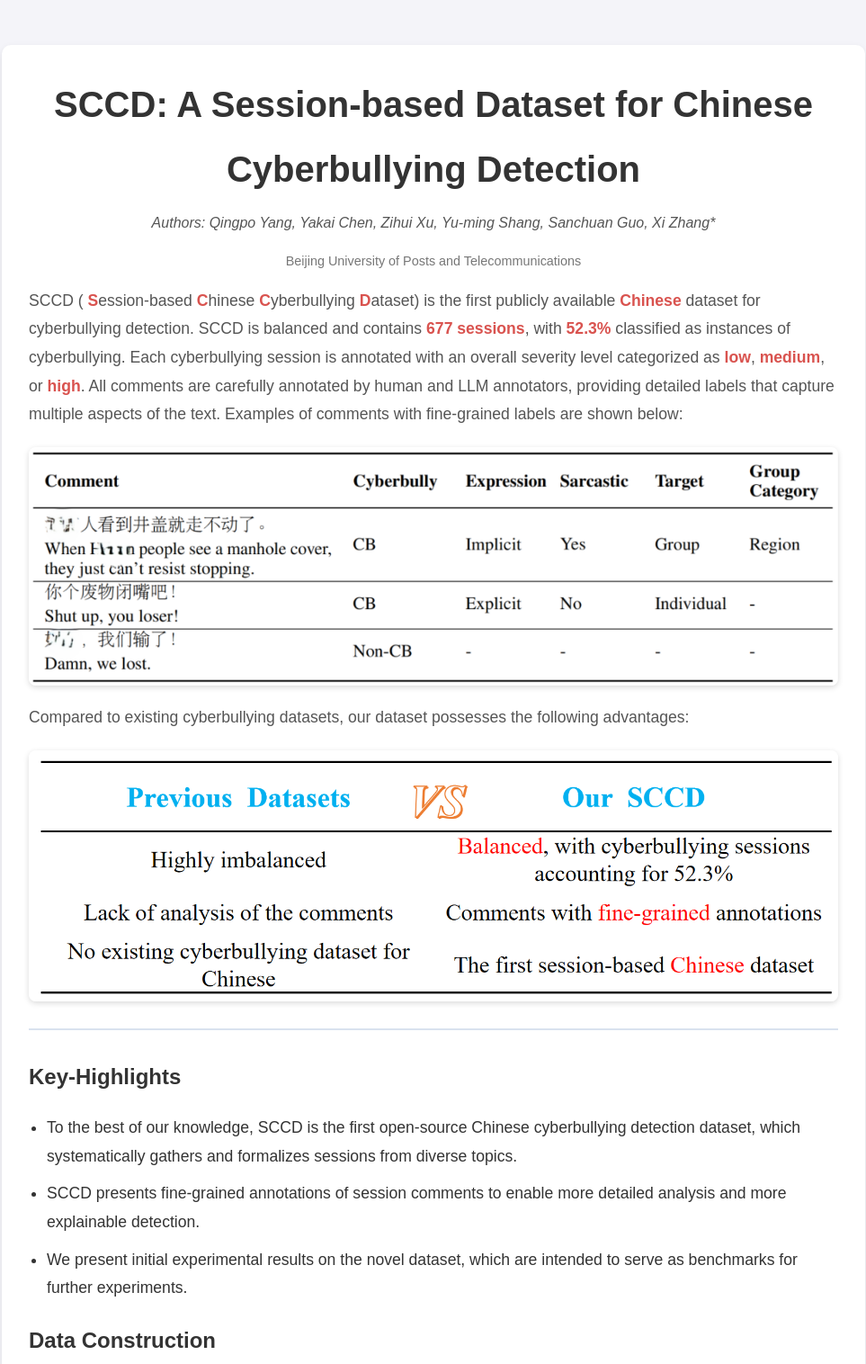
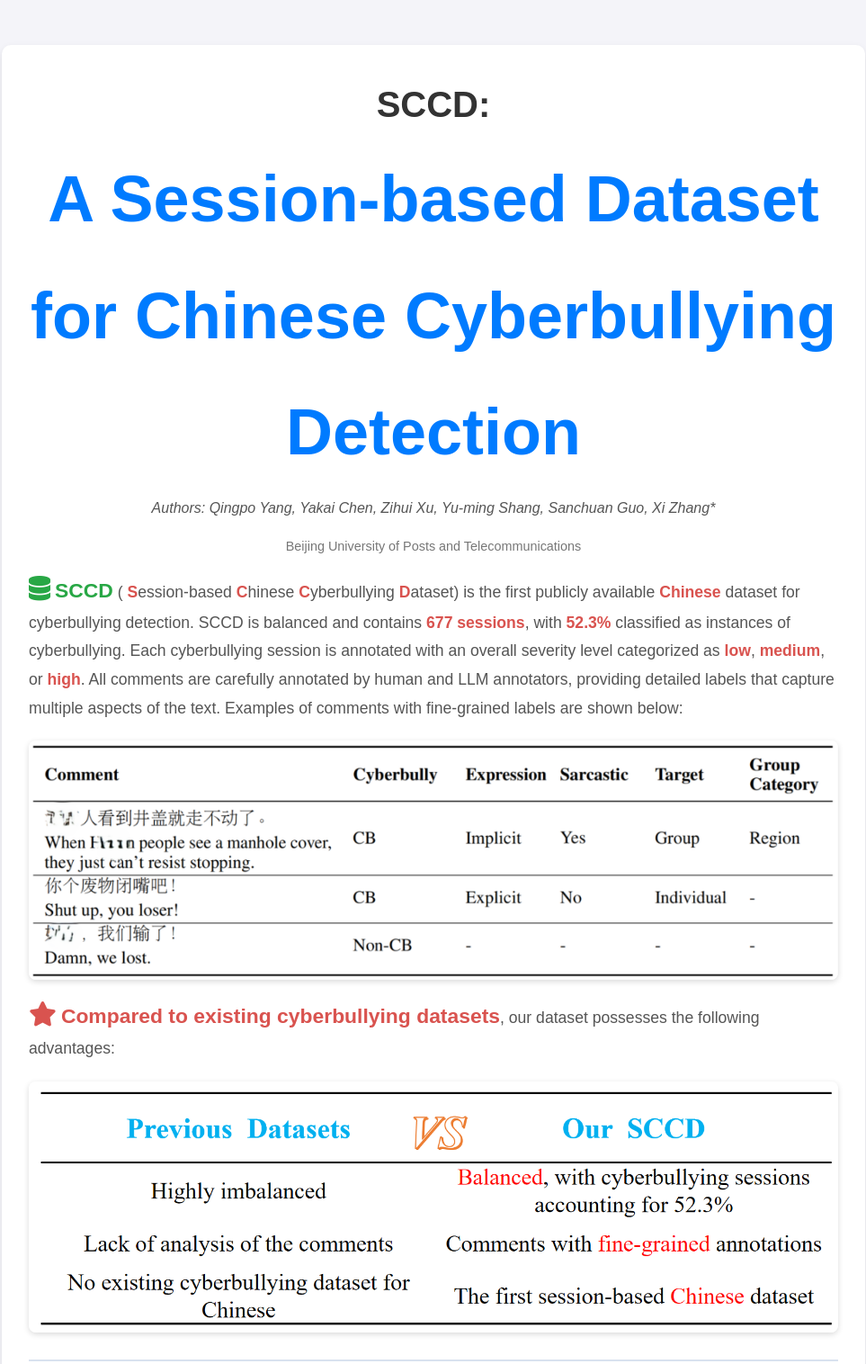
Before and after one commit to yizhidamaohan/sccd, a plain HTML site: page index.html in a window 1280 px wide. Shown: the top 1516 px of the page at 90% size, without its empty margins (158-1121 px from the left). Drawn offline with Linux system fonts and the light colour scheme.

Commit message:
index.html

```diff
--- a/index.html
+++ b/index.html
@@ -28,10 +28,16 @@
         /* 标题样式 */
         .title {
             text-align: center;
-            margin-bottom: 10px;
             font-size: 2.5em;
             font-weight: bold;
             color: #333;
+        }
+
+        .title span {
+            display: block;
+            margin-top: 5px;
+            font-size: 1.8em;
+            color: #007BFF;
         }
 
         .author {
@@ -83,6 +89,22 @@
             font-weight: bold;
         }
 
+        /* 艺术字样式 */
+        .art-text {
+            font-weight: bold;
+            font-size: 1.3em;
+            color: #28a745;
+        }
+        .art-text-red {
+            font-weight: bold;
+            font-size: 1.3em;
+            color: #d9534f;
+        }
+        .icon {
+            font-size: 1.2em;
+            margin-right: 5px;
+        }
+
         /* 分割线 */
         .divider {
             height: 2px;
@@ -101,18 +123,22 @@
             }
         }
     </style>
+    <!-- 使用 FontAwesome 插件 -->
+    <script src="https://kit.fontawesome.com/a076d05399.js" crossorigin="anonymous"></script>
 </head>
 <body>
     <div class="container">
         <!-- 页面标题 -->
-        <div class="title">SCCD: A Session-based Dataset for Chinese Cyberbullying Detection</div>
+        <div class="title">
+            SCCD: <span>A Session-based Dataset for Chinese Cyberbullying Detection</span>
+        </div>
         <!-- 作者信息 -->
         <div class="author">Authors: Qingpo Yang, Yakai Chen, Zihui Xu, Yu-ming Shang, Sanchuan Guo, Xi Zhang*</div>
         <div class="institution">Beijing University of Posts and Telecommunications</div>
 
         <!-- 第一段内容 -->
         <p>
-            SCCD (
+            <span class="art-text"><i class="fas fa-database icon"></i>SCCD</span> (
             <span class="highlight">S</span>ession-based
             <span class="highlight">C</span>hinese
             <span class="highlight">C</span>yberbullying
@@ -127,7 +153,10 @@
         <img src="图片1.png" alt="Example of comments">
 
         <!-- 第二段内容 -->
-        <p>Compared to existing cyberbullying datasets, our dataset possesses the following advantages:</p>
+        <p>
+            <span class="art-text-red"><i class="fas fa-star icon"></i>Compared to existing cyberbullying datasets</span>,
+            our dataset possesses the following advantages:
+        </p>
         <img src="图片2.png" alt="Comparison table">
 
         <!-- 分割线 -->
@@ -136,20 +165,20 @@
         <!-- Key-Highlights -->
         <h2>Key-Highlights</h2>
         <ul>
-            <li>To the best of our knowledge, SCCD is the first open-source Chinese cyberbullying detection dataset, which systematically gathers and formalizes sessions from diverse topics.</li>
-            <li>SCCD presents fine-grained annotations of session comments to enable more detailed analysis and more explainable detection.</li>
-            <li>We present initial experimental results on the novel dataset, which are intended to serve as benchmarks for further experiments.</li>
+            <li><i class="fas fa-check-circle icon"></i>To the best of our knowledge, SCCD is the first open-source Chinese cyberbullying detection dataset, which systematically gathers and formalizes sessions from diverse topics.</li>
+            <li><i class="fas fa-check-circle icon"></i>SCCD presents fine-grained annotations of session comments to enable more detailed analysis and more explainable detection.</li>
+            <li><i class="fas fa-check-circle icon"></i>We present initial experimental results on the novel dataset, which are intended to serve as benchmarks for further experiments.</li>
         </ul>
 
         <!-- Data Construction -->
         <h2>Data Construction</h2>
         <p>
-            We crawled the published sessions from Weibo, a public online social platform, employing three strategies: keyword querying,
+            <i class="fas fa-cogs icon"></i> We crawled the published sessions from Weibo, a public online social platform, employing three strategies: keyword querying,
             crawling from typical instances of cyberbullying and popular daily events. Subsequently, we conducted a series of preprocessing
             steps to refine the data.
         </p>
         <p>
-            The annotation procedure consists of two distinct stages: comment annotation and session annotation. We propose a
+            <i class="fas fa-user-friends icon"></i> The annotation procedure consists of two distinct stages: comment annotation and session annotation. We propose a
             human-in-the-loop approach to improve collaboration between human annotators and the LLM. Initially, the post is provided to
             the LLM to establish context. Then, we use demonstration-based prompting for few-shot learning. A subset of comments is labeled
             by the LLM, verified by human annotators, corrected if needed, and used as demonstrations to further train the LLM. Once all
@@ -165,7 +194,7 @@
         <!-- Data Static -->
         <h2>Data Static</h2>
         <p>
-            The dataset consists of a total of <span class="highlight">677 sessions</span>, where
+            <i class="fas fa-chart-bar icon"></i> The dataset consists of a total of <span class="highlight">677 sessions</span>, where
             <span class="highlight">354</span> are tagged as cyberbullying (further labeled with cyberbullying severity). As it can be seen,
             our dataset is balanced. Across all 677 sessions, <span class="highlight">9,805 comments</span> are labeled as cyberbullying and
             <span class="highlight">29,194</span> as non-cyberbullying.
```
